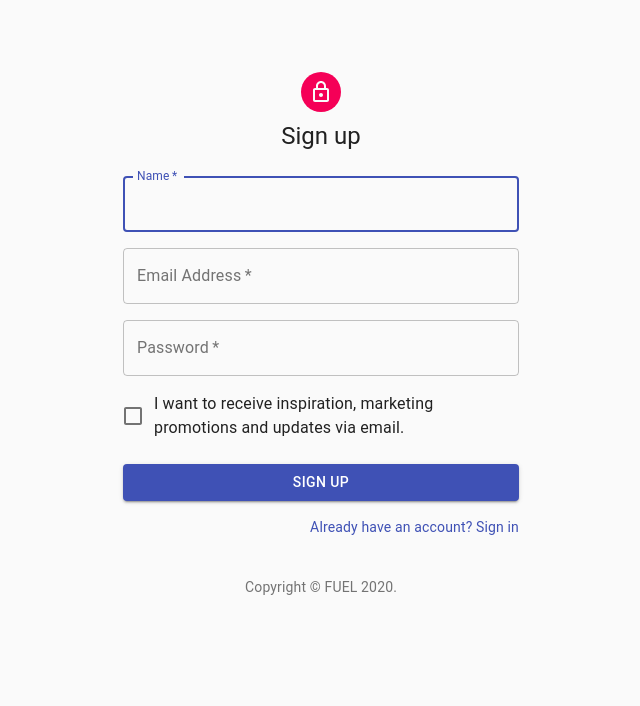
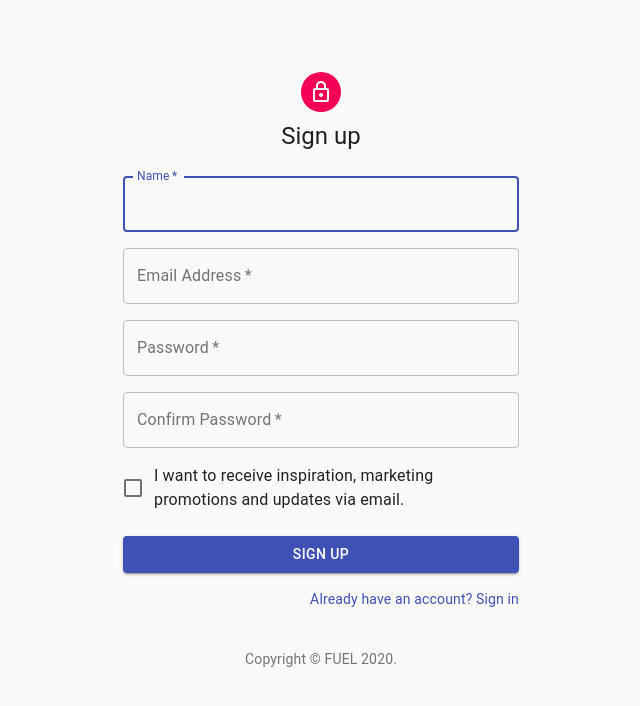
Before and after one commit to dastryyy/FoodLogRepo, a React (Create React App) app: page /register in a window 1280 px wide. Shown: the top 706 px of the page, without its empty margins (319-959 px from the left). Built offline with nearby package versions, Linux system fonts and the light colour scheme.

Commit message:
Updated register and homepage to take in fields

```diff
--- a/src/components/Homepage.jsx
+++ b/src/components/Homepage.jsx
@@ -11,7 +11,9 @@ import Box from '@material-ui/core/Box';
 import LockOutlinedIcon from '@material-ui/icons/LockOutlined';
 import Typography from '@material-ui/core/Typography';
 import { makeStyles } from '@material-ui/core/styles';
+import { withStyles } from '@material-ui/core/styles';
 import Container from '@material-ui/core/Container';
+
 
 function Copyright() {
   return (
@@ -26,7 +28,7 @@ function Copyright() {
   );
 }
 
-const useStyles = makeStyles((theme) => ({
+const styles = theme => ({
   paper: {
     marginTop: theme.spacing(8),
     display: 'flex',
@@ -44,10 +46,33 @@ const useStyles = makeStyles((theme) => ({
   submit: {
     margin: theme.spacing(3, 0, 2),
   },
-}));
+});
 
-export default function SignIn() {
-  const classes = useStyles();
+class Homepage extends React.Component {
+  constructor(props){
+    super(props);
+    this.state = {
+      email: '',
+      password: ''
+    }
+    this.handleChange = this.handleChange.bind(this);
+    this.handleSubmit = this.handleSubmit.bind(this);
+  }
+
+  handleChange(event){
+    const value = event.target.value;
+    const name = event.target.name;
+    this.setState({[name]:value})
+  }
+
+  handleSubmit(event){
+    console.log(this.state)
+    event.preventDefault();
+  }
+
+  render() {
+
+    const {classes} = this.props;
 
     return (
       <Container component="main" maxWidth="xs">
@@ -59,13 +84,14 @@ export default function SignIn() {
           <Typography component="h1" variant="h5">
             Get started today.
           </Typography>
-        <form className={classes.form} noValidate>
+          <form className={classes.form} noValidate onSubmit={this.handleSubmit}>
             <TextField
               variant="outlined"
               margin="normal"
               required
               fullWidth
               id="email"
+              onClick={this.handleChange}
               label="Email Address"
               name="email"
               autoComplete="email"
@@ -80,6 +106,7 @@ export default function SignIn() {
               label="Password"
               type="password"
               id="password"
+              onClick={this.handleChange}
               autoComplete="current-password"
             />
             <FormControlLabel
@@ -115,3 +142,5 @@ export default function SignIn() {
       </Container>
     );
   }
+}
+export default withStyles(styles)(Homepage)
--- a/src/components/Register.jsx
+++ b/src/components/Register.jsx
@@ -11,8 +11,8 @@ import Box from '@material-ui/core/Box';
 import LockOutlinedIcon from '@material-ui/icons/LockOutlined';
 import Typography from '@material-ui/core/Typography';
 import { makeStyles } from '@material-ui/core/styles';
+import { withStyles } from '@material-ui/core/styles';
 import Container from '@material-ui/core/Container';
-import axios from "axios";
 
 function Copyright() {
   return (
@@ -27,7 +27,7 @@ function Copyright() {
   );
 }
 
-const useStyles = makeStyles((theme) => ({
+const styles = theme => ({
   paper: {
     marginTop: theme.spacing(8),
     display: 'flex',
@@ -45,10 +45,34 @@ const useStyles = makeStyles((theme) => ({
   submit: {
     margin: theme.spacing(3, 0, 2),
   },
-}));
+});
 
-export default function SignUp() {
-  const classes = useStyles();
+class Register extends React.Component {
+  constructor(props) {
+      super(props);
+      this.state = {
+          name: '',
+          email: '',
+          password: '',
+          password2: ''
+      }
+      this.handleChange = this.handleChange.bind(this);
+      this.handleSubmit = this.handleSubmit.bind(this);
+  }
+
+  handleChange(event){
+    const value = event.target.value;
+    const name = event.target.name;
+    this.setState({[name]:value})
+  }
+
+  handleSubmit(event){
+    console.log(this.state)
+    event.preventDefault();
+  }
+
+  render() {
+    const {classes} = this.props;
 
     return (
         <Container component="main" maxWidth="xs">
@@ -60,7 +84,7 @@ export default function SignUp() {
             <Typography component="h1" variant="h5">
             Sign up
             </Typography>
-        <form className={classes.form} noValidate>
+            <form className={classes.form} noValidate onSubmit={this.handleSubmit}>
             <Grid container spacing={2}>
                 <Grid item xs={12}>
                 <TextField
@@ -70,6 +94,7 @@ export default function SignUp() {
                     required
                     fullWidth
                     id="name"
+                    onChange={this.handleChange}
                     label="Name"
                     autoFocus
                 />
@@ -80,6 +105,7 @@ export default function SignUp() {
                     required
                     fullWidth
                     id="email"
+                    onChange={this.handleChange}
                     label="Email Address"
                     name="email"
                     autoComplete="email"
@@ -94,6 +120,20 @@ export default function SignUp() {
                     label="Password"
                     type="password"
                     id="password"
+                    onChange={this.handleChange}
+                    autoComplete="current-password"
+                />
+                </Grid>
+                <Grid item xs={12}>
+                <TextField
+                    variant="outlined"
+                    required
+                    fullWidth
+                    name="password2"
+                    label="Confirm Password"
+                    type="password"
+                    id="password2"
+                    onChange={this.handleChange}
                     autoComplete="current-password"
                 />
                 </Grid>
@@ -128,3 +168,6 @@ export default function SignUp() {
         </Container>
     );
     }
+}
+
+export default withStyles(styles)(Register);
```
Also changed, not shown: 1 other file (tests, documents, lock files or other folders). Lines whose indentation alone changed are shown as unchanged.
